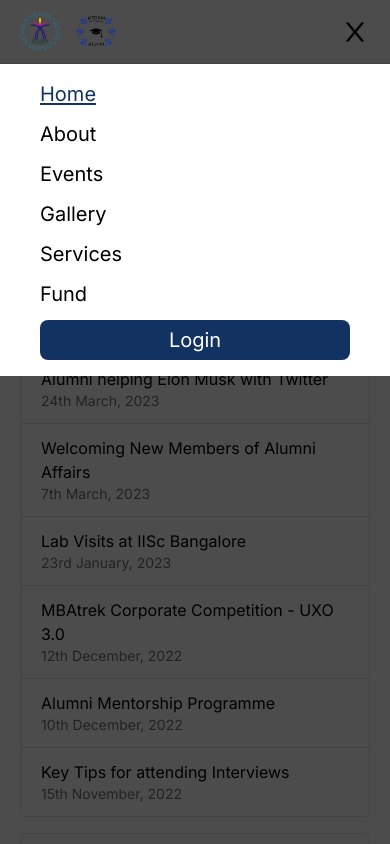
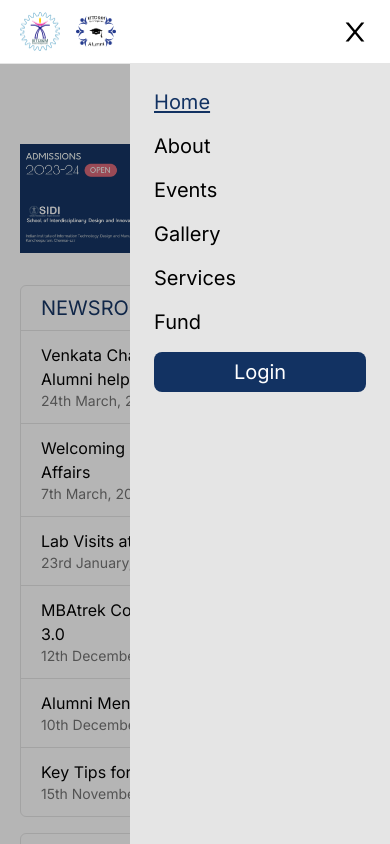
Before and after one commit to bhendi-boi/AlumniPortal, a Next.js app: page / in a window 390 px wide. Both pictures are taken after a click on the button 355 px from the left and 31 px from the top of the page. Shown: the top 844 px of the page. Built offline with nearby package versions, Linux system fonts and the light colour scheme.

Commit message:
mobile nav updateed

```diff
--- a/app/NavBar.tsx
+++ b/app/NavBar.tsx
@@ -3,10 +3,11 @@ import React, { useEffect, useState } from 'react';
 import Link from 'next/link';
 import Image from 'next/image';
 import { useSelectedLayoutSegment } from 'next/navigation';
+import { motion, AnimatePresence } from 'framer-motion';
 import { Menu } from '@headlessui/react';
 import NavLink from './NavLink';
 
-import { RxHamburgerMenu } from 'react-icons/rx';
+import { HiMenuAlt4 } from 'react-icons/hi';
 import { AiOutlineClose } from 'react-icons/ai';
 import clsx from 'clsx';
 
@@ -28,12 +29,16 @@ const NavBar = () => {
     window.addEventListener('scroll', handler, { passive: true });
     return () => window.removeEventListener('scroll', handler);
   }, []);
+  useEffect(() => {
+    if (!window) return;
+    document.body.classList.toggle('overflow-y-hidden');
+  }, [isOpen]);
   return (
     <header
       style={{ boxSizing: 'border-box' }}
       className={clsx(
         'sticky top-0 z-10 flex h-16 border-b border-background bg-white px-5 md:px-10',
-        showShadow && 'shadow',
+        showShadow && 'shadow-lg',
       )}
     >
       <div className="flex flex-1 items-center gap-4">
@@ -91,89 +96,104 @@ const NavBar = () => {
         </NavLink>
       </nav>
       {/* mobile nav */}
-      <button
-        title="Open Menu"
+      <Menu>
+        <Menu.Button
+          className="md:hidden"
           onClick={() => setIsOpen((prev) => !prev)}
-        type="button"
-        className="z-10 block md:hidden"
         >
-        {isOpen ? <AiOutlineClose size={30} /> : <RxHamburgerMenu size={30} />}
-      </button>
+          {({ open }) =>
+            open ? <AiOutlineClose size={30} /> : <HiMenuAlt4 size={30} />
+          }
+        </Menu.Button>
+        <AnimatePresence>
           {isOpen && (
-        <>
-          {/* // TODO! make the background of navbar white when it is open */}
-          {/* overlay */}
-          <div
+            <Menu.Items
+              static
               onClick={() => setIsOpen(false)}
-            className="fixed inset-0 -z-10 bg-black/70"
-          />
-          <ul className="absolute left-0 top-16 flex w-full flex-col gap-3 bg-white py-4 [&_li]:px-10">
-            <li>
+              className="absolute right-0 top-16 z-10 h-screen w-full  overflow-hidden bg-neutral-950/30"
+            >
+              <motion.ul
+                initial={{ x: '100%', opacity: 0 }}
+                animate={{ x: 0, opacity: 1 }}
+                exit={{ x: '100%', opacity: 1 }}
+                transition={{ type: 'tween', duration: 0.25 }}
+                className="absolute right-0 top-0 flex h-screen w-2/3 flex-col gap-4 bg-background p-6"
+              >
+                <Menu.Item as="li" className="">
                   <NavLink
+                    onClick={() => setIsOpen(false)}
                     href="/"
                     variant={path === null ? 'active' : 'primary'}
                     title="Home"
                   >
                     Home
                   </NavLink>
-            </li>
-            <li>
+                </Menu.Item>
+                <Menu.Item as="li">
                   <NavLink
+                    onClick={() => setIsOpen(false)}
                     href="/about"
                     variant={path === 'about' ? 'active' : 'primary'}
                     title="About"
                   >
                     About
                   </NavLink>
-            </li>
-            <li>
+                </Menu.Item>
+                <Menu.Item as="li">
                   <NavLink
+                    onClick={() => setIsOpen(false)}
                     href="/events"
                     variant={path === 'events' ? 'active' : 'primary'}
                     title="Events"
                   >
                     Events
                   </NavLink>
-            </li>
-            <li>
+                </Menu.Item>
+                <Menu.Item as="li">
                   <NavLink
+                    onClick={() => setIsOpen(false)}
                     href="/gallery"
                     variant={path === 'gallery' ? 'active' : 'primary'}
                     title="Gallery"
                   >
                     Gallery
                   </NavLink>
-            </li>
-            <li>
+                </Menu.Item>
+                <Menu.Item as="li">
                   <NavLink
+                    onClick={() => setIsOpen(false)}
                     href="/services"
                     variant={path === 'services' ? 'active' : 'primary'}
                     title="Services"
                   >
                     Services
                   </NavLink>
-            </li>
-            <li>
+                </Menu.Item>
+                <Menu.Item as="li">
                   <NavLink
+                    onClick={() => setIsOpen(false)}
                     href="/fund"
                     variant={path === 'fund' ? 'active' : 'primary'}
                     title="Fund"
                   >
                     Fund
                   </NavLink>
-            </li>
-            <li>
+                </Menu.Item>
+                <Menu.Item as="li">
                   <NavLink
+                    onClick={() => setIsOpen(false)}
                     href="/login"
                     variant="filled"
                     title="Login (Admin Only)"
                   >
                     Login
                   </NavLink>
-            </li>
-          </ul>
-        </>
+                </Menu.Item>
+              </motion.ul>
+            </Menu.Items>
           )}
+        </AnimatePresence>
+      </Menu>
     </header>
   );
 };
```
Lines whose indentation alone changed are shown as unchanged.
